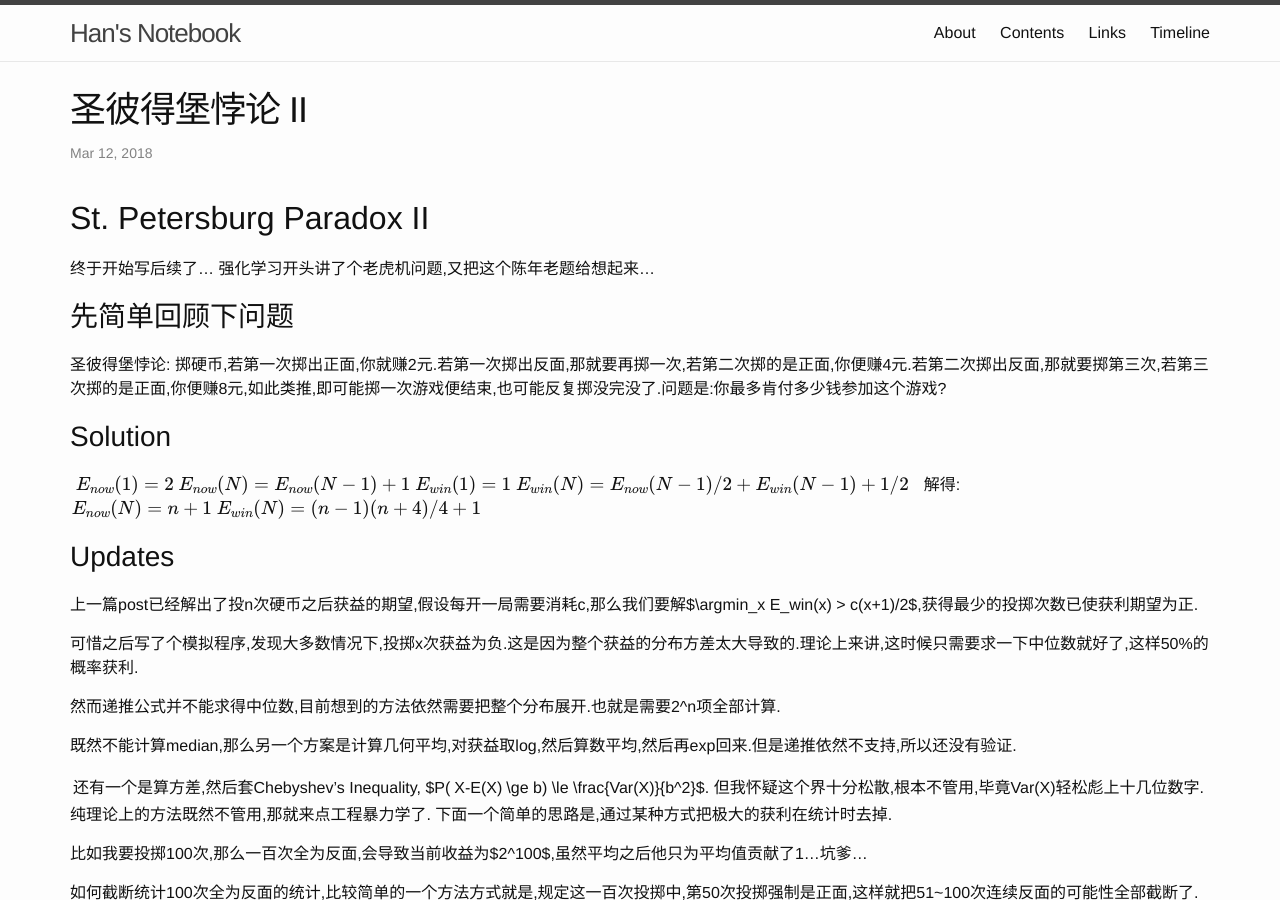
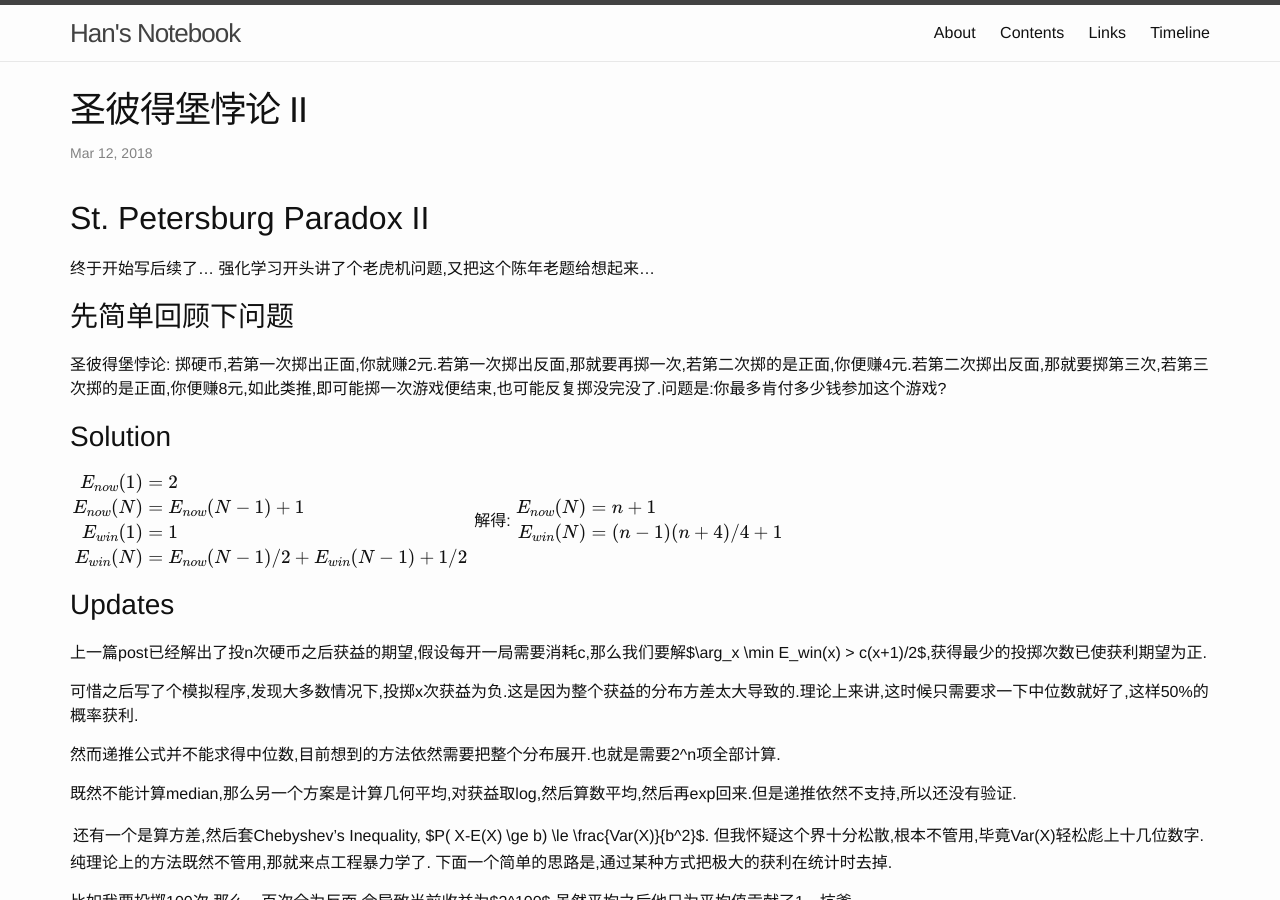
Before and after one commit to FiveEyes/FiveEyes.github.io, a Jekyll site: the page built from _posts/2018-03-12-St-Petersburg-paradox-2.md, in a window 1280 px wide and 900 px high. Built offline with Jekyll 4.4.1, drawn with Linux system fonts in a browser that asks for light colours; formulas are drawn with MathJax 3; some of the changed text lies outside the part shown.

Commit message:
Update 2018-03-12-St-Petersburg-paradox-2.md

```diff
--- a/_posts/2018-03-12-St-Petersburg-paradox-2.md
+++ b/_posts/2018-03-12-St-Petersburg-paradox-2.md
@@ -16,22 +16,22 @@ categories: Math
 ## Solution
 $$
 \begin{eqnarray*}
-E_{now}(1) &=& 2 \
-E_{now}(N) &=& E_{now}(N-1) + 1 \
-E_{win}(1) &=& 1 \
-E_{win}(N) &=& E_{now}(N-1)/2 + E_{win}(N-1) + 1/2 \
+E_{now}(1) &=& 2 \\
+E_{now}(N) &=& E_{now}(N-1) + 1 \\
+E_{win}(1) &=& 1 \\
+E_{win}(N) &=& E_{now}(N-1)/2 + E_{win}(N-1) + 1/2 \\
 \end{eqnarray*}
 $$
 解得:
 $$
-\begin{eqnarray*} E_{now}(N) &=& n + 1 \
-E_{win}(N) &=& (n - 1)(n + 4) / 4 + 1 \
+\begin{eqnarray*} E_{now}(N) &=& n + 1 \\
+E_{win}(N) &=& (n - 1)(n + 4) / 4 + 1 \\
 \end{eqnarray*}
 $$
 
 ## Updates
 
-上一篇post已经解出了投n次硬币之后获益的期望,假设每开一局需要消耗c,那么我们要解$\argmin_x E_win(x) > c(x+1)/2$,获得最少的投掷次数已使获利期望为正.
+上一篇post已经解出了投n次硬币之后获益的期望,假设每开一局需要消耗c,那么我们要解$\arg_x \min E_win(x) > c(x+1)/2$,获得最少的投掷次数已使获利期望为正.
 
 可惜之后写了个模拟程序,发现大多数情况下,投掷x次获益为负.这是因为整个获益的分布方差太大导致的.理论上来讲,这时候只需要求一下中位数就好了,这样50%的概率获利.
 
@@ -110,7 +110,7 @@ def measureImprove(n, seq):
     retWin -= improve
     return retWin, improve, 1-p
 
-# measureImprove(1000,[500])
+measureImprove(1000,[500])
 # solveN: 251752.0
 # mustWinSeq: 376750.5
 # (126753.5, 124998.5, 0.5)
```
